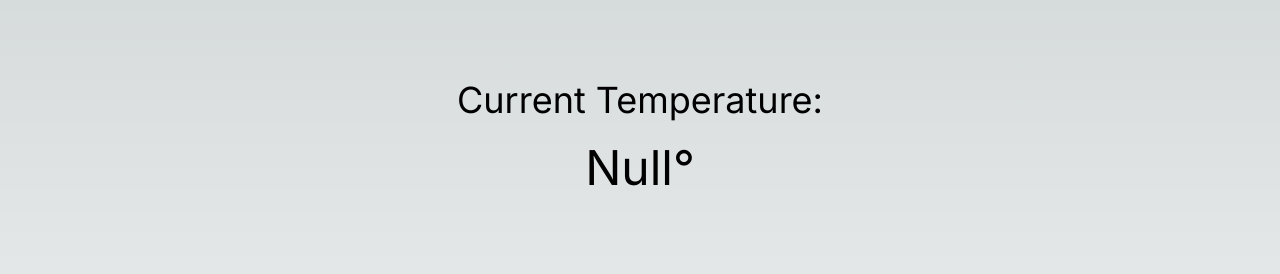
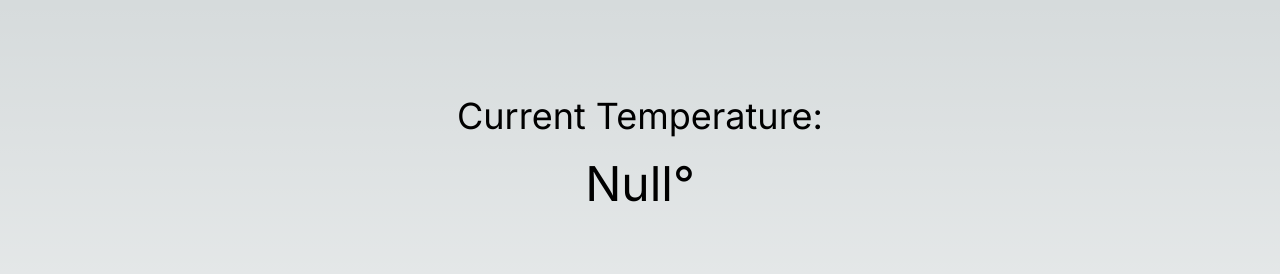
Before and after one commit to CHEUNG-K-Jeffrey/meteorological-conditions, a Next.js app: page /Temperature in a window 1280 px wide. Shown: the top 274 px of the page. Built offline with nearby package versions, Linux system fonts and the light colour scheme; no server answers.

Commit message:
Add padding

```diff
--- a/src/app/Temperature/page.jsx
+++ b/src/app/Temperature/page.jsx
@@ -14,7 +14,7 @@ function Temperature() {
 
   return (
     <div id="temperature-container" className="flex-auto flex flex-col justify-between">
-      <div id="current-temperature" className="flex flex-col items-center">
+      <div id="current-temperature" className="flex flex-col items-center p-4">
         <span className="text-4xl">Current Temperature:</span><br/>
         <span className="text-5xl">{data ? (data.error ? data.reason : data.current.temperature_2m) : "Null"}°</span>
       </div>
```
